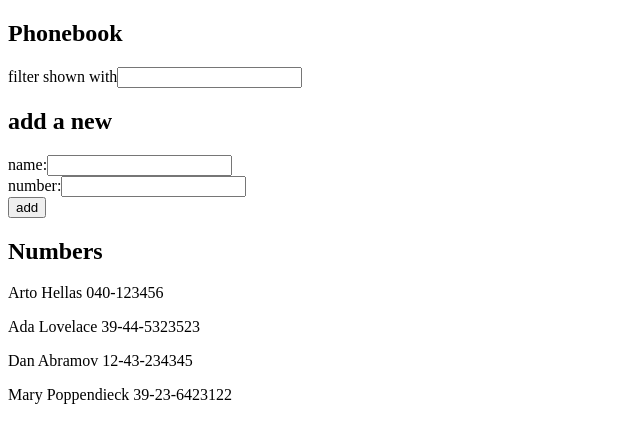
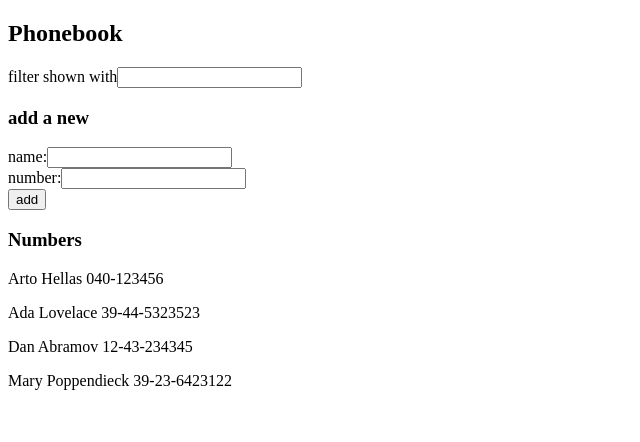
Before and after one commit to hash004/fullstackopen, a React (Vite) app in the folder part2/phonebook/: page / in a window 1280 px wide. Shown: the top 442 px of the page, without its empty margins (0-640 px from the left). Built offline with nearby package versions, Linux system fonts and the light colour scheme.

Commit message:
Exercise 2.10

```diff
--- a/part2/phonebook/src/App.jsx
+++ b/part2/phonebook/src/App.jsx
@@ -1,4 +1,7 @@
 import { useState } from 'react'
+import Filter from './components/Filter'
+import PersonForm from './components/PersonForm'
+import Persons from './components/Persons'
 
 const App = () => {
   const [persons, setPersons] = useState([
@@ -46,34 +49,19 @@ const App = () => {
   return (
     <div>
       <h2>Phonebook</h2>
-      <div>
-        filter shown with
-        <input value={filter} onChange={handleFilterChange} />
-      </div>
-      <h2>add a new</h2>
-      <form onSubmit={handleNewContact}>
-        <div>
-          name:
-          <input
-            value={newName}
-            onChange={handleNameChange}
-          />
-        </div>
-        <div>
-          number:
-          <input
-            value={newNumber}
-            onChange={handleNumberChange}
-          />
-        </div>
-        <div>
-          <button type="submit">add</button>
-        </div>
-      </form>
-      <h2>Numbers</h2>
-      {personsToShow.map(person=>{
-        return <p key={person.name}>{person.name} {person.number} </p>
-      })}
+      <Filter filter={filter} onChange={handleFilterChange} />
+      <h3>add a new</h3>
+      <PersonForm
+        newName={newName}
+        newNumber={newNumber}
+        handlers={{
+          'handleNewContact': handleNewContact,
+          'handleNameChange': handleNameChange,
+          'handleNumberChange': handleNumberChange
+        }}
+      />
+      <h3>Numbers</h3>
+      <Persons persons={personsToShow} />
     </div>
   )
 }
--- /dev/null
+++ b/part2/phonebook/src/components/Filter.jsx
@@ -0,0 +1,11 @@
+/* eslint-disable react/prop-types */
+const Filter = ({filter, onChange}) => {
+  return (
+    <div>
+      filter shown with
+      <input value={filter} onChange={onChange} />
+    </div>
+  )
+}
+
+export default Filter
--- /dev/null
+++ b/part2/phonebook/src/components/PersonForm.jsx
@@ -0,0 +1,26 @@
+/* eslint-disable react/prop-types */
+const PersonForm = ({newName, newNumber, handlers}) => {
+  return (
+    <form onSubmit={handlers.handleNewContact}>
+      <div>
+        name:
+        <input
+          value={newName}
+          onChange={handlers.handleNameChange}
+        />
+      </div>
+      <div>
+        number:
+        <input
+          value={newNumber}
+          onChange={handlers.handleNumberChange}
+        />
+      </div>
+      <div>
+        <button type="submit">add</button>
+      </div>
+    </form>
+  )
+}
+
+export default PersonForm
--- /dev/null
+++ b/part2/phonebook/src/components/Persons.jsx
@@ -0,0 +1,14 @@
+/* eslint-disable react/prop-types */
+const Person = ({person}) => <p key={person.name}>{person.name} {person.number}</p>
+
+const Persons = ({ persons }) => {
+  return (
+    <>
+    {persons.map(person=> (
+      <Person key={person.name} person={person} />
+    ))}
+    </>
+  )
+}
+
+export default Persons
```
